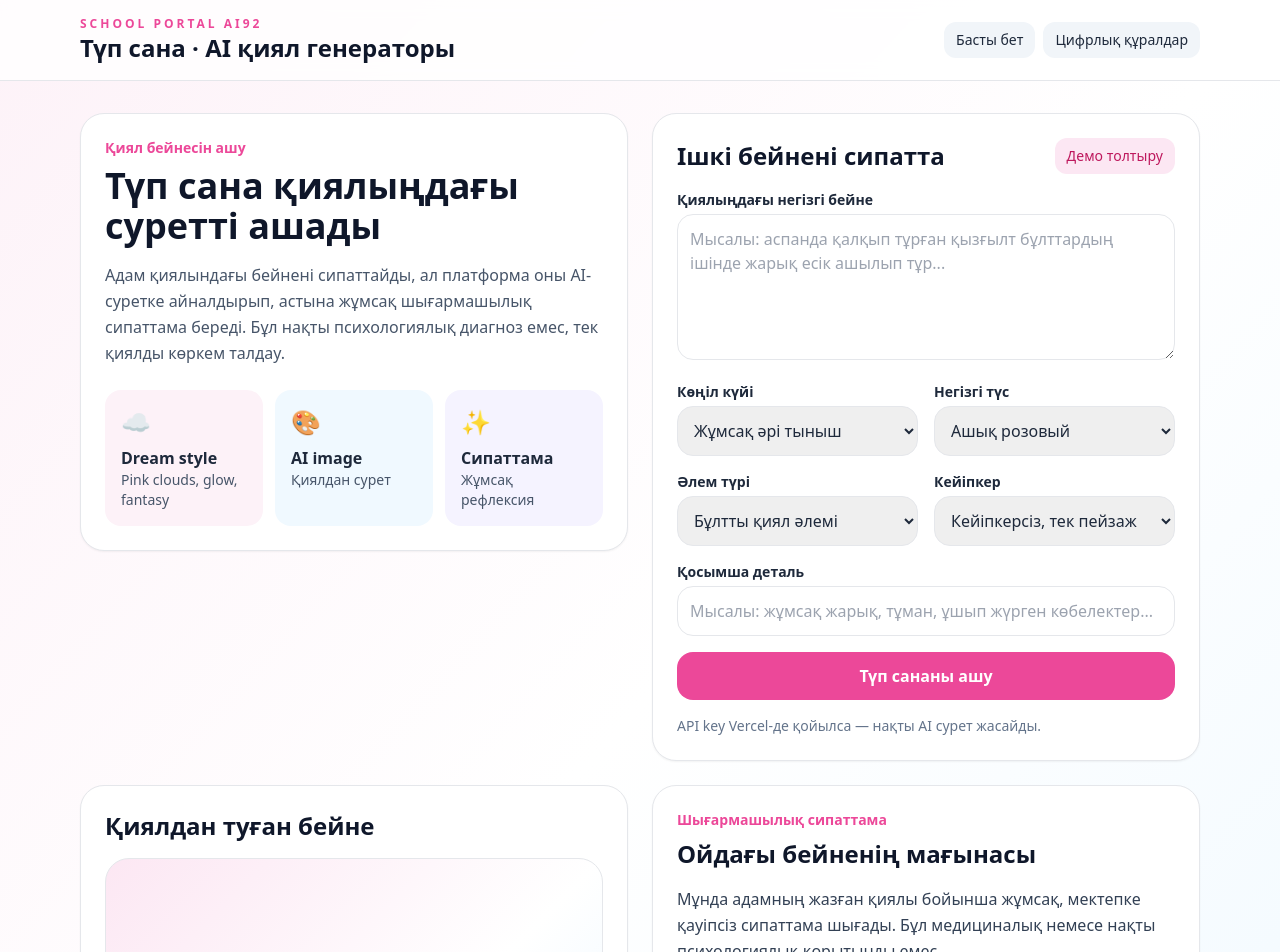
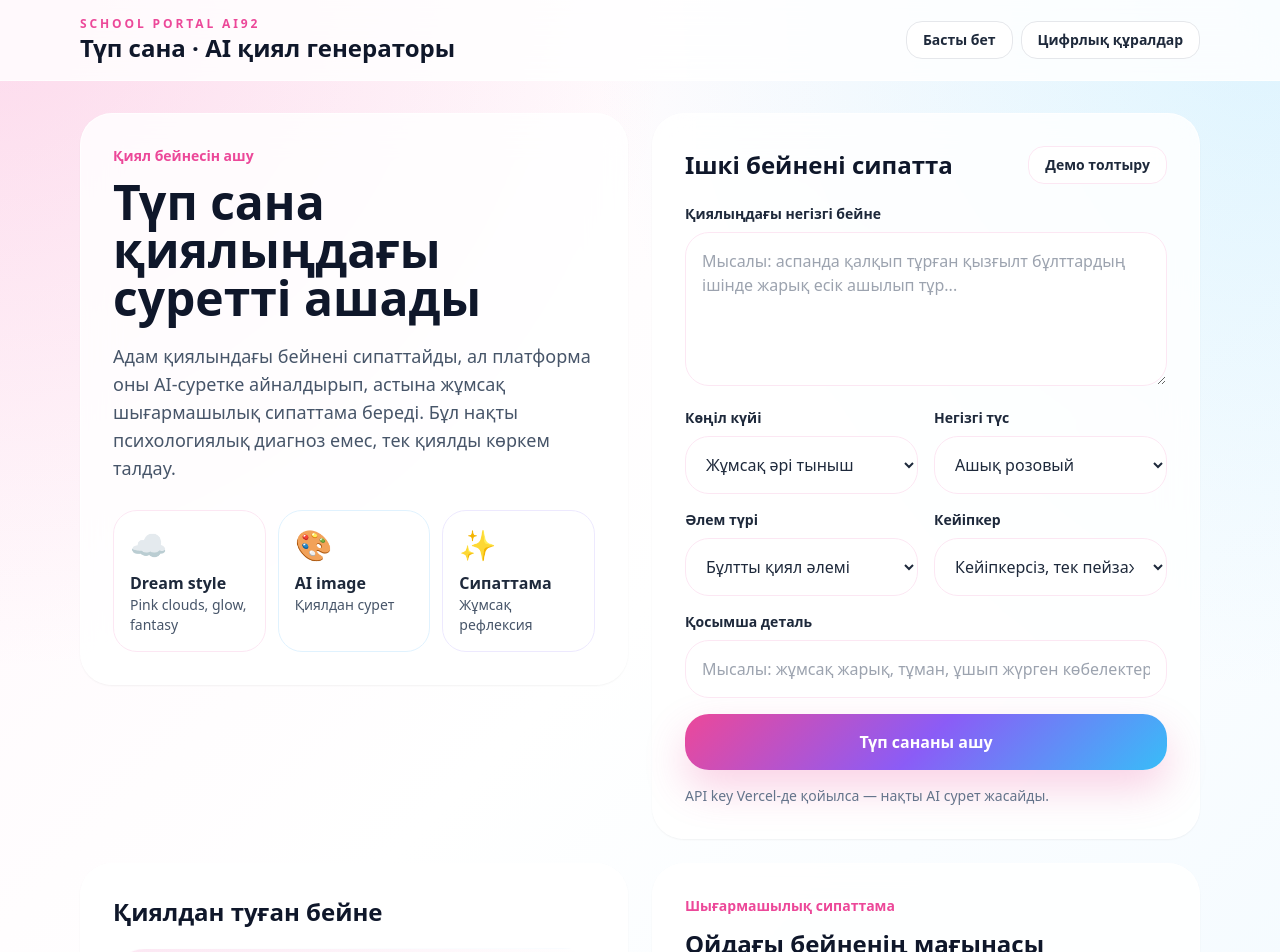
Before and after one commit to yergeshnursultan-dev/ghandi92, a website: page tup-sana.html in a window 1280 px wide. Shown: the top 952 px of the page. Drawn offline with nearby package versions, Linux system fonts and the light colour scheme.

Commit message:
Update tup-sana.html

```diff
--- a/tup-sana.html
+++ b/tup-sana.html
@@ -3,27 +3,53 @@
 <head>
   <meta charset="UTF-8" />
   <meta name="viewport" content="width=device-width, initial-scale=1.0" />
+
   <title>Түп сана — AI қиял генераторы</title>
+
   <script src="https://cdn.tailwindcss.com"></script>
+
+  <style>
+    .dream-bg {
+      background:
+        radial-gradient(circle at top left, rgba(244, 114, 182, 0.22), transparent 34%),
+        radial-gradient(circle at top right, rgba(125, 211, 252, 0.26), transparent 35%),
+        linear-gradient(135deg, #fff7fb 0%, #ffffff 45%, #f0f9ff 100%);
+    }
+
+    .btn-dream {
+      background: linear-gradient(135deg, #ec4899, #8b5cf6, #38bdf8);
+      box-shadow: 0 18px 40px rgba(236, 72, 153, 0.25);
+    }
+
+    .btn-dream:hover {
+      filter: brightness(1.04);
+      transform: translateY(-1px);
+    }
+
+    .glass {
+      background: rgba(255, 255, 255, 0.82);
+      backdrop-filter: blur(18px);
+    }
+  </style>
 </head>
 
-<body class="min-h-screen bg-gradient-to-br from-pink-50 via-white to-sky-50 text-slate-800">
-  <header class="border-b bg-white/80 backdrop-blur">
-    <div class="max-w-6xl mx-auto px-4 py-4 flex items-center justify-between">
+<body class="dream-bg min-h-screen text-slate-800">
+  <header class="border-b border-white/70 glass">
+    <div class="max-w-6xl mx-auto px-4 py-4 flex items-center justify-between gap-4">
       <div>
-        <p class="text-xs uppercase tracking-[0.25em] text-pink-500 font-semibold">
+        <p class="text-xs uppercase tracking-[0.24em] text-pink-500 font-bold">
           SCHOOL PORTAL AI92
         </p>
-        <h1 class="text-xl md:text-2xl font-bold text-slate-900">
+        <h1 class="text-xl md:text-2xl font-black text-slate-900">
           Түп сана · AI қиял генераторы
         </h1>
       </div>
 
       <nav class="flex gap-2 text-sm">
-        <a href="index.html" class="px-3 py-2 rounded-xl bg-slate-100 hover:bg-slate-200">
+        <a href="index.html" class="px-4 py-2 rounded-2xl bg-white border hover:bg-slate-50 font-semibold">
           Басты бет
         </a>
-        <a href="tools.html" class="px-3 py-2 rounded-xl bg-slate-100 hover:bg-slate-200">
+        <a href="tools.html" class="px-4 py-2 rounded-2xl bg-white border hover:bg-slate-50 font-semibold">
           Цифрлық құралдар
         </a>
       </nav>
@@ -32,52 +58,52 @@
 
   <main class="max-w-6xl mx-auto px-4 py-8">
     <section class="grid lg:grid-cols-2 gap-6 items-start">
-      <div class="bg-white rounded-3xl shadow-sm border p-6">
-        <p class="text-sm font-semibold text-pink-500 mb-2">
+      <div class="glass rounded-[2rem] shadow-sm border border-white/80 p-6 md:p-8">
+        <p class="text-sm font-bold text-pink-500 mb-3">
           Қиял бейнесін ашу
         </p>
 
-        <h2 class="text-3xl md:text-4xl font-bold leading-tight text-slate-900">
+        <h2 class="text-3xl md:text-5xl font-black leading-tight text-slate-900">
           Түп сана қиялыңдағы суретті ашады
         </h2>
 
-        <p class="mt-4 text-slate-600 leading-relaxed">
+        <p class="mt-5 text-slate-600 leading-relaxed text-base md:text-lg">
           Адам қиялындағы бейнені сипаттайды, ал платформа оны AI-суретке айналдырып,
           астына жұмсақ шығармашылық сипаттама береді. Бұл нақты психологиялық диагноз емес,
           тек қиялды көркем талдау.
         </p>
 
-        <div class="mt-6 grid sm:grid-cols-3 gap-3">
-          <div class="rounded-2xl bg-pink-50 p-4">
-            <div class="text-2xl">☁️</div>
-            <h3 class="font-bold mt-2">Dream style</h3>
+        <div class="mt-7 grid sm:grid-cols-3 gap-3">
+          <div class="rounded-3xl bg-white/80 border border-pink-100 p-4">
+            <div class="text-3xl">☁️</div>
+            <h3 class="font-black mt-2">Dream style</h3>
             <p class="text-sm text-slate-600">Pink clouds, glow, fantasy</p>
           </div>
 
-          <div class="rounded-2xl bg-sky-50 p-4">
-            <div class="text-2xl">🎨</div>
-            <h3 class="font-bold mt-2">AI image</h3>
+          <div class="rounded-3xl bg-white/80 border border-sky-100 p-4">
+            <div class="text-3xl">🎨</div>
+            <h3 class="font-black mt-2">AI image</h3>
             <p class="text-sm text-slate-600">Қиялдан сурет</p>
           </div>
 
-          <div class="rounded-2xl bg-violet-50 p-4">
-            <div class="text-2xl">✨</div>
-            <h3 class="font-bold mt-2">Сипаттама</h3>
+          <div class="rounded-3xl bg-white/80 border border-violet-100 p-4">
+            <div class="text-3xl">✨</div>
+            <h3 class="font-black mt-2">Сипаттама</h3>
             <p class="text-sm text-slate-600">Жұмсақ рефлексия</p>
           </div>
         </div>
       </div>
 
-      <div class="bg-white rounded-3xl shadow-sm border p-6">
-        <div class="flex items-center justify-between gap-3 mb-4">
-          <h2 class="text-2xl font-bold text-slate-900">
+      <div class="glass rounded-[2rem] shadow-sm border border-white/80 p-6 md:p-8">
+        <div class="flex items-center justify-between gap-3 mb-5">
+          <h2 class="text-2xl font-black text-slate-900">
             Ішкі бейнені сипатта
           </h2>
 
           <button
             type="button"
             id="demoBtn"
-            class="text-sm px-3 py-2 rounded-xl bg-pink-100 text-pink-700 hover:bg-pink-200"
+            class="px-4 py-2 rounded-2xl bg-white/80 border border-pink-100 text-sm font-bold hover:bg-pink-50"
           >
             Демо толтыру
           </button>
@@ -85,21 +111,22 @@
 
         <div class="space-y-4">
           <div>
-            <label for="imagination" class="block text-sm font-semibold mb-1">
+            <label for="imagination" class="block text-sm font-bold mb-2">
               Қиялыңдағы негізгі бейне
             </label>
+
             <textarea
               id="imagination"
               rows="5"
-              class="w-full rounded-2xl border p-3 outline-none focus:ring-2 focus:ring-pink-300"
+              class="w-full rounded-3xl border border-pink-100 bg-white/90 p-4 outline-none focus:ring-4 focus:ring-pink-100"
               placeholder="Мысалы: аспанда қалқып тұрған қызғылт бұлттардың ішінде жарық есік ашылып тұр..."
             ></textarea>
           </div>
 
           <div class="grid md:grid-cols-2 gap-4">
             <div>
-              <label for="mood" class="block text-sm font-semibold mb-1">Көңіл күйі</label>
-              <select id="mood" class="w-full rounded-2xl border p-3 outline-none focus:ring-2 focus:ring-pink-300">
+              <label for="mood" class="block text-sm font-bold mb-2">Көңіл күйі</label>
+              <select id="mood" class="w-full rounded-3xl border border-pink-100 bg-white/90 p-4 outline-none focus:ring-4 focus:ring-pink-100">
                 <option>Жұмсақ әрі тыныш</option>
                 <option>Арманшыл</option>
                 <option>Қуанышты</option>
@@ -109,8 +136,8 @@
             </div>
 
             <div>
-              <label for="palette" class="block text-sm font-semibold mb-1">Негізгі түс</label>
-              <select id="palette" class="w-full rounded-2xl border p-3 outline-none focus:ring-2 focus:ring-pink-300">
+              <label for="palette" class="block text-sm font-bold mb-2">Негізгі түс</label>
+              <select id="palette" class="w-full rounded-3xl border border-pink-100 bg-white/90 p-4 outline-none focus:ring-4 focus:ring-pink-100">
                 <option>Ашық розовый</option>
                 <option>Ақ-көк</option>
                 <option>Күлгін-розовый</option>
@@ -120,8 +147,8 @@
             </div>
 
             <div>
-              <label for="world" class="block text-sm font-semibold mb-1">Әлем түрі</label>
-              <select id="world" class="w-full rounded-2xl border p-3 outline-none focus:ring-2 focus:ring-pink-300">
+              <label for="world" class="block text-sm font-bold mb-2">Әлем түрі</label>
+              <select id="world" class="w-full rounded-3xl border border-pink-100 bg-white/90 p-4 outline-none focus:ring-4 focus:ring-pink-100">
                 <option>Бұлтты қиял әлемі</option>
                 <option>Ертегі бағы</option>
                 <option>Айлы түн</option>
@@ -131,8 +158,8 @@
             </div>
 
             <div>
-              <label for="character" class="block text-sm font-semibold mb-1">Кейіпкер</label>
-              <select id="character" class="w-full rounded-2xl border p-3 outline-none focus:ring-2 focus:ring-pink-300">
+              <label for="character" class="block text-sm font-bold mb-2">Кейіпкер</label>
+              <select id="character" class="w-full rounded-3xl border border-pink-100 bg-white/90 p-4 outline-none focus:ring-4 focus:ring-pink-100">
                 <option>Кейіпкерсіз, тек пейзаж</option>
                 <option>Алыстан тұрған адам сұлбасы</option>
                 <option>Кішкентай жарық силуэт</option>
@@ -143,13 +170,14 @@
           </div>
 
           <div>
-            <label for="details" class="block text-sm font-semibold mb-1">
+            <label for="details" class="block text-sm font-bold mb-2">
               Қосымша деталь
             </label>
+
             <input
               id="details"
               type="text"
-              class="w-full rounded-2xl border p-3 outline-none focus:ring-2 focus:ring-pink-300"
+              class="w-full rounded-3xl border border-pink-100 bg-white/90 p-4 outline-none focus:ring-4 focus:ring-pink-100"
               placeholder="Мысалы: жұмсақ жарық, тұман, ұшып жүрген көбелектер..."
             />
           </div>
@@ -157,7 +185,7 @@
           <button
             type="button"
             id="generateBtn"
-            class="w-full rounded-2xl bg-pink-500 text-white font-bold py-3 hover:bg-pink-600 disabled:opacity-60 disabled:cursor-not-allowed"
+            class="btn-dream w-full rounded-3xl py-4 text-white font-black flex items-center justify-center gap-3 transition"
           >
             Түп сананы ашу
           </button>
@@ -170,42 +198,44 @@
     </section>
 
     <section class="mt-6 grid lg:grid-cols-2 gap-6">
-      <div class="bg-white rounded-3xl shadow-sm border p-6">
-        <div class="flex items-center justify-between gap-3 mb-4">
-          <h2 class="text-2xl font-bold text-slate-900">
+      <div class="glass rounded-[2rem] shadow-sm border border-white/80 p-6 md:p-8">
+        <div class="flex items-center justify-between gap-3 mb-5">
+          <h2 class="text-2xl font-black text-slate-900">
             Қиялдан туған бейне
           </h2>
 
           <button
             type="button"
             id="saveBtn"
-            class="text-sm px-3 py-2 rounded-xl bg-slate-100 hover:bg-slate-200 hidden"
+            class="text-sm px-4 py-2 rounded-2xl bg-white border hover:bg-slate-50 font-bold hidden"
           >
             Суретті сақтау
           </button>
         </div>
 
-        <div id="imageBox" class="aspect-square rounded-3xl bg-gradient-to-br from-pink-100 via-white to-sky-100 border flex items-center justify-center overflow-hidden">
+        <div id="imageBox" class="aspect-square rounded-[2rem] bg-gradient-to-br from-pink-100 via-white to-sky-100 border border-white/80 flex items-center justify-center overflow-hidden">
           <div class="text-center p-6">
-            <div class="text-5xl mb-3">☁️</div>
-            <h3 class="font-bold text-lg">Қиялыңды жаз</h3>
-            <p class="text-slate-500 text-sm mt-1">Сурет осы жерде пайда болады.</p>
+            <div class="text-6xl mb-4">☁️</div>
+            <h3 class="font-black text-xl">Қиялыңды жаз</h3>
+            <p class="text-slate-500 text-sm mt-2">
+              Сурет осы жерде пайда болады.
+            </p>
           </div>
         </div>
       </div>
 
-      <div class="bg-white rounded-3xl shadow-sm border p-6">
-        <p class="text-sm font-semibold text-pink-500 mb-2">
+      <div class="glass rounded-[2rem] shadow-sm border border-white/80 p-6 md:p-8">
+        <p class="text-sm font-bold text-pink-500 mb-3">
           Шығармашылық сипаттама
         </p>
 
-        <h2 class="text-2xl font-bold text-slate-900 mb-4">
+        <h2 class="text-2xl font-black text-slate-900 mb-5">
           Ойдағы бейненің мағынасы
         </h2>
 
         <div
           id="descriptionBox"
-          class="prose prose-slate max-w-none text-slate-700 leading-relaxed"
+          class="text-slate-700 leading-relaxed bg-white/70 rounded-3xl border border-white p-5 min-h-[220px]"
         >
           Мұнда адамның жазған қиялы бойынша жұмсақ, мектепке қауіпсіз сипаттама шығады.
           Бұл медициналық немесе нақты психологиялық қорытынды емес.
@@ -224,6 +254,15 @@
 
     let currentImageDataUrl = '';
 
+    function escapeHtml(value) {
+      return String(value || '')
+        .replaceAll('&', '&amp;')
+        .replaceAll('<', '&lt;')
+        .replaceAll('>', '&gt;')
+        .replaceAll('"', '&quot;')
+        .replaceAll("'", '&#039;');
+    }
+
     function getPayload() {
       return {
         imagination: document.getElementById('imagination').value.trim(),
@@ -238,7 +277,9 @@
     function setLoading(isLoading) {
       generateBtn.disabled = isLoading;
       generateBtn.textContent = isLoading ? 'Сурет жасалып жатыр...' : 'Түп сананы ашу';
-      statusText.textContent = isLoading ? 'OpenAI сурет генерация жасап жатыр. 20–60 секунд күтіңіз...' : 'Дайын.';
+      statusText.textContent = isLoading
+        ? 'OpenAI сурет генерация жасап жатыр. 20–60 секунд күтіңіз...'
+        : 'Дайын.';
     }
 
     function renderImage(imageDataUrl, description) {
@@ -257,12 +298,14 @@
     }
 
     function showError(message) {
+      const safeMessage = escapeHtml(message);
+
       statusText.textContent = 'Қате: ' + message;
 
       descriptionBox.innerHTML = `
-        <div class="rounded-2xl bg-red-50 border border-red-200 p-4 text-red-700">
+        <div class="rounded-3xl bg-red-50 border border-red-200 p-5 text-red-700">
           <b>Қате шықты:</b><br>
-          ${message}<br><br>
+          ${safeMessage}<br><br>
           <span class="text-sm">
             Vercel → Functions Logs ішінен толық қатені қараңыз.
           </span>
```
